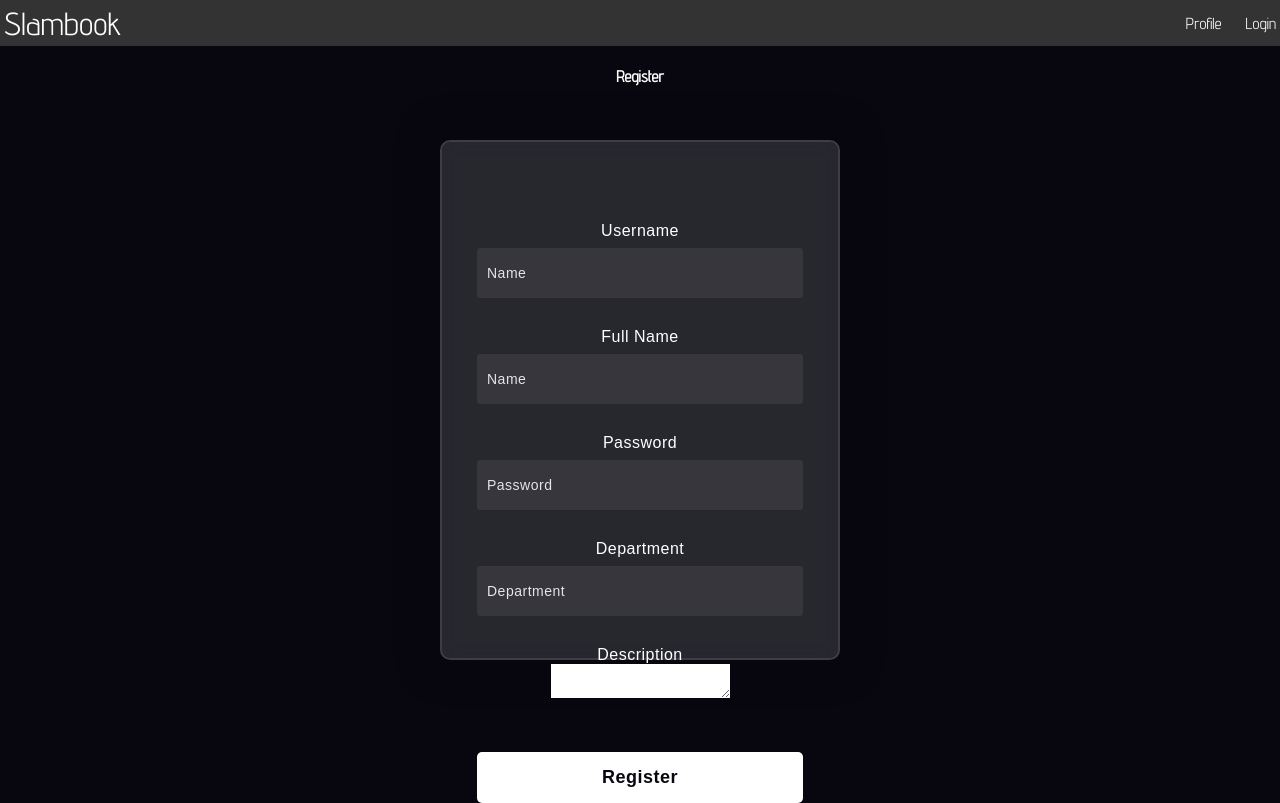
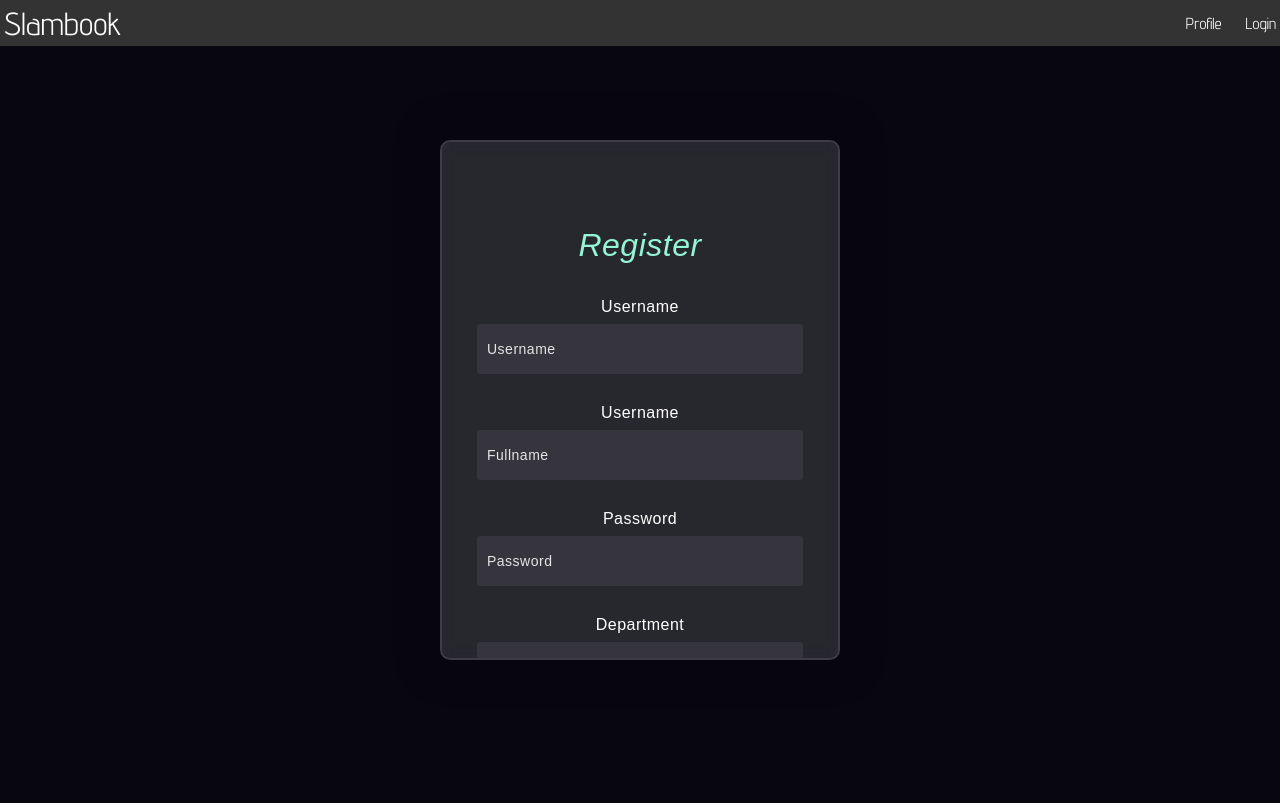
Before and after one commit to mani1911/Digital-Slambook, a React (Create React App) app: page /register in a window 1280 px wide. Built offline with nearby package versions, Linux system fonts and the light colour scheme.

Commit message:
register page css

```diff
--- a/src/components/pages/login.js
+++ b/src/components/pages/login.js
@@ -4,7 +4,7 @@ import {useNavigate} from 'react-router-dom'
 import { useDispatch } from "react-redux";
 import {login} from '../features/userSlice';
 import {Link} from 'react-router-dom';
-import classes from './login.module.css';
+import logincss from './login.module.css';
 const Login = ()=>{
     let navigate = useNavigate();
     let [username, setUserName] = useState('');
@@ -34,9 +34,7 @@ const Login = ()=>{
         setPassword('');
     }
     return <div className="body">
-    <div className={classes.background}>
-        <div className={classes.shape}></div>
-        <div className={classes.shape}></div>
+    <div className={logincss.background}>
     </div>
     <form onSubmit={submitHandler}>
         <h3>Login Here</h3>
@@ -48,7 +46,7 @@ const Login = ()=>{
         <input value = {password} type="password" placeholder="Password" id="password" onChange = {e=>setPassword(e.target.value)}/>
 
         <button type = "submit">Log In</button>
-        <Link to = "/register"><div className={classes.link}>Not a User? Register Here</div></Link>
+        <Link to = "/register"><div className={logincss.link}>Not a User? Register Here</div></Link>
     </form>
     </div>
 }
--- a/src/components/pages/profile.module.css
+++ b/src/components/pages/profile.module.css
@@ -1,10 +1,26 @@
 body{
     color : white;
+
 }
 .grid{
     display: grid;
     grid-template-columns: 30% 70%;
     height : 90vh;
+}
+
+h1{
+    font-weight: 900;
+    color : rgb(135, 235, 255);
+
+}
+
+h2{
+    font-style: italic;
+    color: aquamarine;
+}
+h3{
+    font-style: italic;
+    color: rgb(148, 245, 212);
 }
 
 .details{
--- /dev/null
+++ b/src/components/pages/reg.module.css
@@ -0,0 +1,116 @@
+body{
+    background-color: #080710;
+}
+.background{
+    width: 430px;
+    height: 520px;
+    position: absolute;
+    transform: translate(-50%,-50%);
+    left: 50%;
+    top: 50%;
+}
+.background .shape{
+    height: 200px;
+    width: 200px;
+    position: absolute;
+    border-radius: 50%;
+}
+form{
+    overflow-y: scroll;
+    -ms-overflow-style: none;
+    scrollbar-width: none;
+    height: 520px;
+    width: 400px;
+    background-color: rgba(255,255,255,0.13);
+    position: absolute;
+    transform: translate(-50%,-50%);
+    top: 50%;
+    left: 50%;
+    border-radius: 10px;
+    backdrop-filter: blur(10px);
+    border: 2px solid rgba(255,255,255,0.1);
+    box-shadow: 0 0 40px rgba(8,7,16,0.6);
+    padding: 50px 35px;
+}
+form::-webkit-scrollbar {
+    display: none;
+}
+form *{
+    font-family: 'Poppins',sans-serif;
+    color: #ffffff;
+    letter-spacing: 0.5px;
+    outline: none;
+    border: none;
+}
+form h3{
+    font-size: 32px;
+    font-weight: 500;
+    line-height: 42px;
+    text-align: center;
+}
+
+label{
+    display: block;
+    margin-top: 30px;
+    font-size: 16px;
+    font-weight: 500;
+}
+input{
+    display: block;
+    height: 50px;
+    width: 100%;
+    background-color: rgba(255,255,255,0.07);
+    border-radius: 3px;
+    padding: 0 10px;
+    margin-top: 8px;
+    font-size: 14px;
+    font-weight: 300;
+}
+::placeholder{
+    color: #e5e5e5;
+}
+button{
+    margin-top: 50px;
+    width: 100%;
+    background-color: #ffffff;
+    color: #080710;
+    padding: 15px 0;
+    font-size: 18px;
+    font-weight: 600;
+    border-radius: 5px;
+    cursor: pointer;
+}
+
+textarea{
+    resize: none;
+    display: block;
+    height: 50px;
+    width: 100%;
+    background-color: rgba(255,255,255,0.07);
+    border-radius: 3px;
+    padding: 0 10px;
+    margin-top: 8px;
+    font-size: 14px;
+    font-weight: 300;
+}
+
+textarea::placeholder{
+    padding-top: 10px;
+    padding-left: 5px;
+}
+select{
+
+    display: block;
+    height: 50px;
+    width: 100%;
+    background-color: rgba(255,255,255,0.07);
+    border-radius: 3px;
+    padding: 0 10px;
+    margin-top: 8px;
+    font-size: 14px;
+    font-weight: 300;
+}
+
+select>option{
+    color: black;
+}
--- a/src/components/pages/register.js
+++ b/src/components/pages/register.js
@@ -1,6 +1,8 @@
 import React, { useState } from "react";
 import axios from 'axios';
+import regcss from './reg.module.css'
 import {useNavigate} from 'react-router-dom';
+
 const Register = ()=>{
     const navigate = useNavigate();
     let [username, setUserName] = useState('');
@@ -10,7 +12,24 @@ const Register = ()=>{
     let [desc, setDesc] = useState('');
 
     let URL = 'http://localhost:3002/user/reg';
-
+    const options = [
+        {
+          label: "CSE",
+          value: "Computer Science Engineering",
+        },
+        {
+          label: "ECE",
+          value: "Electrical And Communication Engineering",
+        },
+        {
+          label: "EEE",
+          value: "Electrical And Electronic Engineering",
+        },
+        {
+          label: "PROD",
+          value: "Production Engineering",
+        },
+      ];
     const submitHandler = async e=>{
         e.preventDefault();
         if(username.length === 0 || password.length === 0) return;
@@ -29,32 +48,34 @@ const Register = ()=>{
         }
 
     }
-    return <>
-        <h4>Register</h4>
-        <form onSubmit={submitHandler}>
-            <div>
-                <label>Username</label>
-                <input value = {username} type = "text" placeholder="Name" onChange = {e=>setUserName(e.target.value)}></input>
-            </div>
-            <div>
-                <label>Full Name</label>
-                <input value = {name} type = "text" placeholder="Name" onChange = {e=>setName(e.target.value)}></input>
-            </div>
-            <div>
-                <label>Password</label>
-                <input value = {password} type = "password" placeholder="Password" onChange = {e=>setPassword(e.target.value)}></input>
-            </div>
-            <div>
-                <label>Department</label>
-                <input value = {dept} type = "text" placeholder="Department" onChange = {e=>setDept(e.target.value)}></input>
-            </div>
-            <div>
-                <label>Description</label>
-                <textarea value = {desc} onChange = {e=> setDesc(e.target.value)}></textarea>
-            </div>
-            <button type="submit">Register</button>
-        </form>
-    </>
+    return <div className="body">
+    <div className={regcss.background}>
+    </div>
+    <form onSubmit={submitHandler}>
+        <h3>Register</h3>
+
+        <label>Username</label>
+        <input value ={username} type="text" placeholder="Username" id="username" onChange = {e=>setUserName(e.target.value)}/>
+
+        <label>Username</label>
+        <input value ={name} type="text" placeholder="Fullname" id="name" onChange = {e=>setName(e.target.value)}/>
+
+        <label>Password</label>
+        <input value = {password} type="password" placeholder="Password" id="password" onChange = {e=>setPassword(e.target.value)}/>
+
+        <label>Department</label>
+        <select value = {dept} onChange = {e=>setDept(e.target.value)}>
+            {options.map((option) => (
+              <option value={option.value}>{option.label}</option>
+            ))}
+          </select>
+
+        <label>Description</label>
+        <textarea placeholder = "Describe Yourself" value = {desc} onChange = {e=> setDesc(e.target.value)}></textarea>
+
+        <button type = "submit">Register</button>
+    </form>
+    </div>
 };
 
 export default Register;
```
